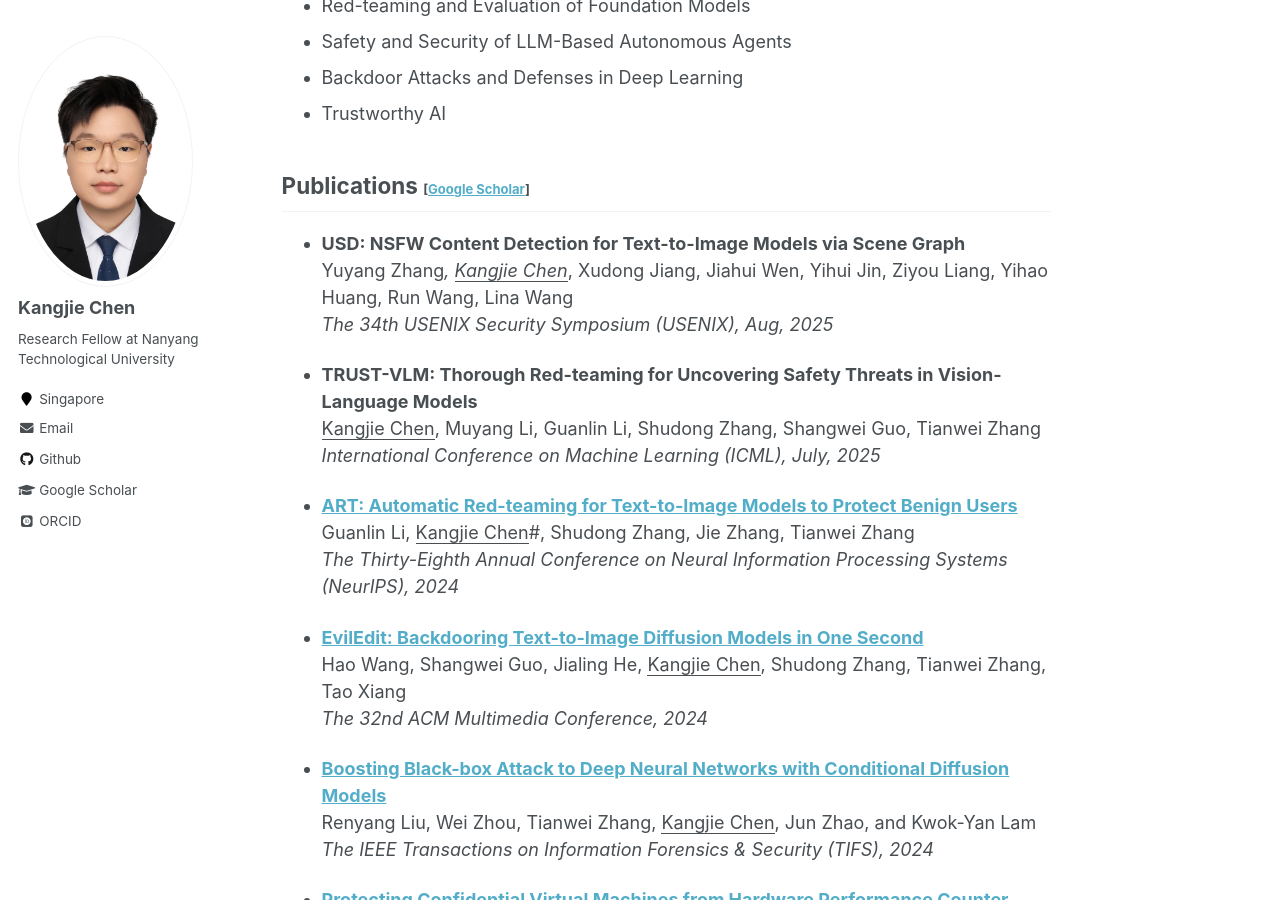
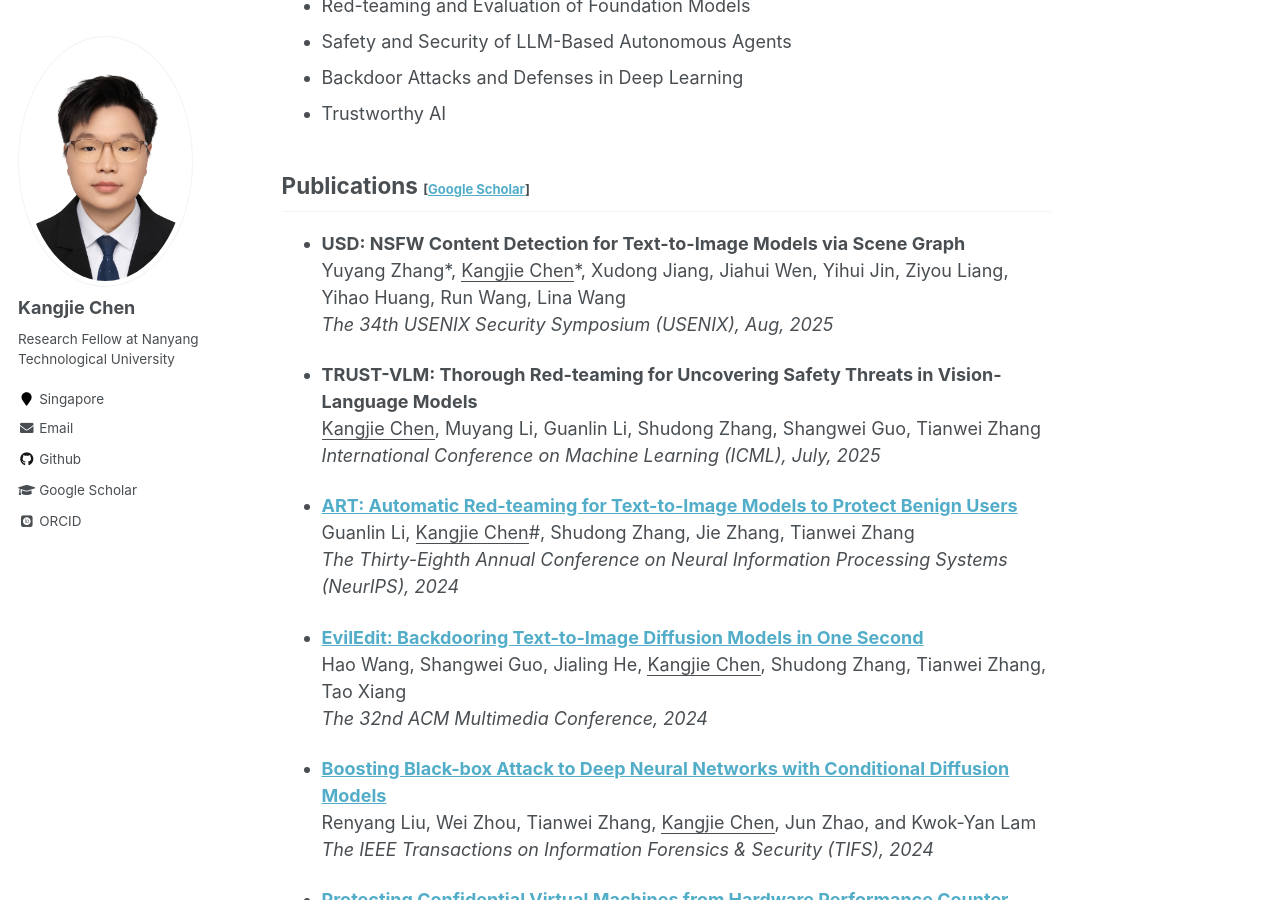
Before and after one commit to kangjie-chen/kangjie-chen.github.io, a Jekyll site: the page built from _pages/about.md, in a window 1280 px wide and 900 px high, scrolled down 390 px. Built offline with Jekyll 4.4.1, drawn with Linux system fonts in a browser that asks for light colours; some web fonts are replaced.

```diff
--- a/_pages/about.md
+++ b/_pages/about.md
@@ -24,7 +24,7 @@ I am currently a Research Fellow at [Digital Trust Centre](https://www.ntu.edu.s
 
 - **USD: NSFW Content Detection for Text-to-Image Models via Scene Graph**
   <br/>
-  Yuyang Zhang*, <u>Kangjie Chen</u>*, Xudong Jiang, Jiahui Wen, Yihui Jin, Ziyou Liang, Yihao Huang, Run Wang, Lina Wang
+  Yuyang Zhang\*, <u>Kangjie Chen</u>\*, Xudong Jiang, Jiahui Wen, Yihui Jin, Ziyou Liang, Yihao Huang, Run Wang, Lina Wang
   <br/>
   *The 34th USENIX Security Symposium (USENIX), Aug, 2025*
 
```
